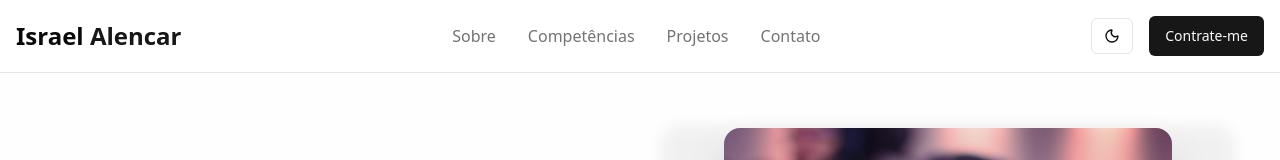
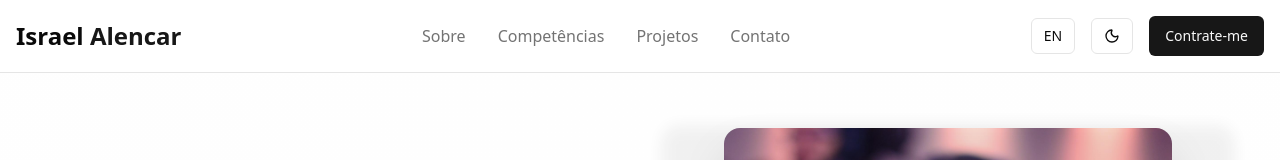
Before and after one commit to IsraelRAlencar/Portfolio, a Next.js app: page / in a window 1280 px wide. Shown: the top 160 px of the page. Built offline with nearby package versions, Linux system fonts and the light colour scheme; no server answers; a web font is replaced by a local one.

Commit message:
new - adding translation toggle

```diff
--- /dev/null
+++ b/src/app/components/LocaleToggle.tsx
@@ -0,0 +1,36 @@
+'use client';
+
+import { useLocale } from 'next-intl';
+import { useRouter } from 'next/navigation';
+import { useTransition } from 'react';
+import { Button } from './ui/Button'; // Ajuste o caminho se necessário
+
+const COOKIE_NAME = 'NEXT_LOCALE';
+
+export default function LocaleToggle() {
+  const locale = useLocale();
+  const router = useRouter();
+  const [isPending, startTransition] = useTransition();
+
+  const nextLocale = locale === 'pt' ? 'en' : 'pt';
+
+  const onSelectLocale = () => {
+    document.cookie = `${COOKIE_NAME}=${nextLocale}; path=/; max-age=31536000; SameSite=Lax`;
+
+    startTransition(() => {
+      router.refresh();
+    });
+  };
+
+  return (
+    <Button
+      variant="outline"
+      size="sm"
+      onClick={onSelectLocale}
+      disabled={isPending}
+      className="border-border hover:bg-accent"
+    >
+      {nextLocale.toUpperCase()}
+    </Button>
+  );
+}
--- a/src/app/components/Navbar.tsx
+++ b/src/app/components/Navbar.tsx
@@ -5,6 +5,7 @@ import React, { use } from 'react'
 import ThemeToggle from './ThemeToggle';
 import { Button } from './ui/Button';
 import { useTranslations } from 'next-intl';
+import LocaleToggle from './LocaleToggle';
 
 export default function Navbar() {
   const scrollToSection = (sectionId: string) => {
@@ -49,6 +50,7 @@ export default function Navbar() {
           </button>
         </div>
         <div className="flex items-center gap-4">
+          <LocaleToggle />
           <ThemeToggle />
           <Button
             onClick={() => scrollToSection('contact')}
--- a/src/app/layout.tsx
+++ b/src/app/layout.tsx
@@ -3,7 +3,7 @@ import { Geist, Geist_Mono } from "next/font/google";
 import "./globals.css";
 import { SiteInfoProvider } from "./context/SiteInfoContext";
 import { NextIntlClientProvider } from "next-intl";
-import { getLocale } from "next-intl/server";
+import { getLocale, getMessages } from "next-intl/server";
 
 const geistSans = Geist({
   variable: "--font-geist-sans",
@@ -26,11 +26,12 @@ export default async function RootLayout({
   children: React.ReactNode;
 }>) {
   const locale = await getLocale();
+  const messages = await getMessages();
 
   return (
     <html lang={locale}>
       <body className={`${geistSans.variable} ${geistMono.variable}`}>
-        <NextIntlClientProvider>
+        <NextIntlClientProvider locale={locale} messages={messages}>
           <SiteInfoProvider>
             {children}
           </SiteInfoProvider>
--- a/src/i18n/request.ts
+++ b/src/i18n/request.ts
@@ -1,7 +1,10 @@
 import { getRequestConfig } from "next-intl/server";
+import { cookies } from "next/headers";
+
+const COOKIE_NAME = "NEXT_LOCALE";
 
 export default getRequestConfig(async () => {
-    const locale = 'pt';
+    const locale = (await cookies()).get(COOKIE_NAME)?.value || 'pt';
 
     return {
         locale,
```
